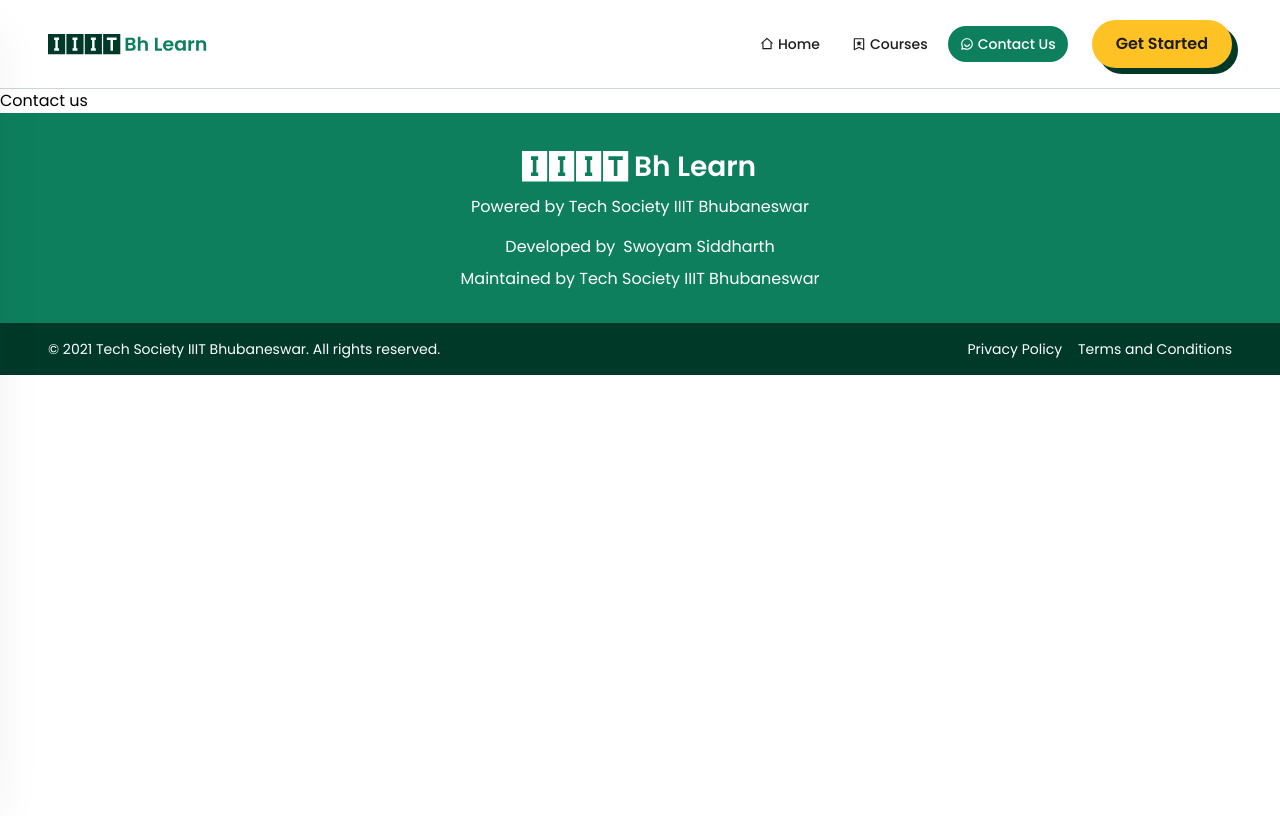
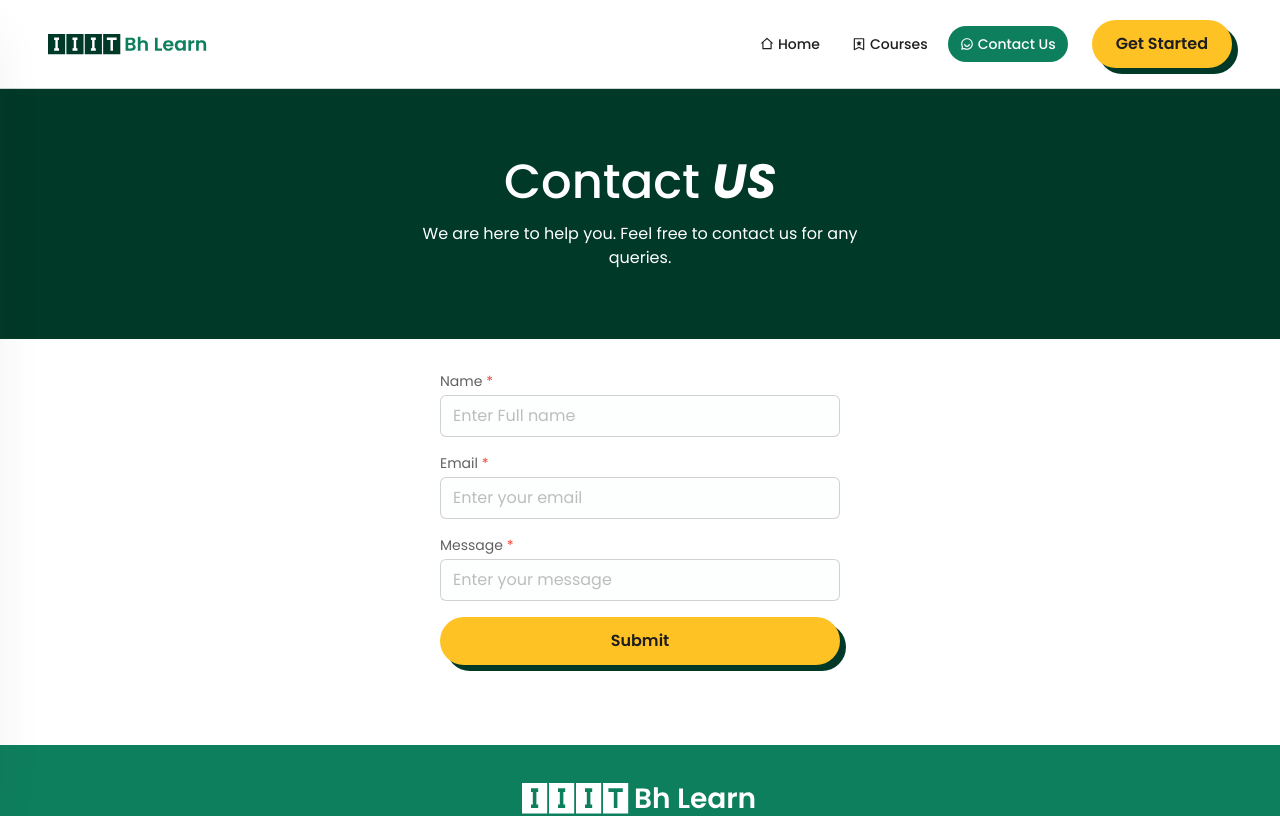
Before and after one commit to SM8UTI/IIIT-BH-Learn, a React (Vite) app: page /contact-us in a window 1280 px wide. Shown: the top 816 px of the page. Built offline with nearby package versions, Linux system fonts and the light colour scheme; no server answers.

Commit message:
update code

```diff
--- a/src/_root/pages/ContactUs.jsx
+++ b/src/_root/pages/ContactUs.jsx
@@ -1,5 +1,225 @@
+/* eslint-disable react/prop-types */
+import { useState } from "react";
+import Wrapper from "../layouts/Wrapper";
+import InputField from "../../components/InputField";
+import PrimaryButton from "../../components/PrimaryButton";
+import { Typography } from "@material-tailwind/react";
+import toast from "react-hot-toast";
+
 const ContactUs = () => {
-  return <div>Contact us</div>;
+  const [data, setData] = useState({
+    subject: "[Contact Us] IIIT-Bh Learn",
+    recipient: "me@swoyam.in",
+    message: "",
+    name: "",
+    email: "",
+  });
+
+  const [errors, setErrors] = useState({
+    apiMsg: "",
+    name: "",
+    email: "",
+    message: "",
+  });
+
+  const [loading, setLoading] = useState(false);
+
+  const validateEmail = (email) => {
+    const re = /^[^\s@]+@[^\s@]+\.[^\s@]+$/;
+    return re.test(email);
+  };
+
+  const handleChange = (e) => {
+    const { id, value } = e.target;
+    setData((prevData) => ({
+      ...prevData,
+      [id]: value,
+    }));
+
+    // Clear the error for this field as the user types
+    setErrors((prevErrors) => ({
+      ...prevErrors,
+      [id]: "",
+    }));
+
+    // Validate fields as the user types
+    switch (id) {
+      case "name":
+        if (value.length < 2) {
+          setErrors((prevErrors) => ({
+            ...prevErrors,
+            name: "Name must be at least 2 characters long",
+          }));
+        }
+        break;
+      case "email":
+        if (!validateEmail(value)) {
+          setErrors((prevErrors) => ({
+            ...prevErrors,
+            email: "Please enter a valid email address",
+          }));
+        }
+        break;
+      case "message":
+        if (value.length < 10) {
+          setErrors((prevErrors) => ({
+            ...prevErrors,
+            message: "Message must be at least 10 characters long",
+          }));
+        }
+        break;
+      default:
+        break;
+    }
+  };
+
+  const handleSubmit = async (e) => {
+    e.preventDefault();
+    setErrors({ apiMsg: "", name: "", email: "", message: "" });
+
+    // Validate all fields before submission
+    let hasErrors = false;
+    if (data.name.length < 2) {
+      setErrors((prevErrors) => ({
+        ...prevErrors,
+        name: "Name must be at least 2 characters long",
+      }));
+      hasErrors = true;
+    }
+    if (!validateEmail(data.email)) {
+      setErrors((prevErrors) => ({
+        ...prevErrors,
+        email: "Please enter a valid email address",
+      }));
+      hasErrors = true;
+    }
+    if (data.message.length < 10) {
+      setErrors((prevErrors) => ({
+        ...prevErrors,
+        message: "Message must be at least 10 characters long",
+      }));
+      hasErrors = true;
+    }
+
+    if (hasErrors) return;
+
+    setLoading(true);
+
+    try {
+      const response = await fetch("https://contact.swoyam.in/send-email", {
+        method: "POST",
+        headers: {
+          "Content-Type": "application/json",
+        },
+        body: JSON.stringify(data),
+      });
+
+      const responseData = await response.json();
+
+      if (!response.ok) {
+        throw new Error(responseData.message || "Failed to send message");
+      }
+
+      // Reset form after successful submission
+      setData({
+        subject: "[Contact Us] IIIT-Bh Learn",
+        recipient: "me@swoyam.in",
+        message: "",
+        name: "",
+        email: "",
+      });
+      toast.success("Message sent successfully!", {
+        duration: 5000,
+        position: "top-center",
+      });
+    } catch (error) {
+      setErrors((prevErrors) => ({
+        ...prevErrors,
+        apiMsg: error.message,
+      }));
+    } finally {
+      setLoading(false);
+    }
+  };
+
+  return (
+    <div className="pb-20">
+      <div className="w-full h-full bg-darkPrimary text-white">
+        <Wrapper>
+          <div className="min-h-[250px] flex flex-col items-center justify-center py-8">
+            <h1 className="text-5xl font-medium text-center font-primary">
+              Contact <span className="italic font-bold">US</span>
+            </h1>
+            <p className="w-full max-w-[500px] mx-auto mt-4 text-center">
+              We are here to help you. Feel free to contact us for any queries.
+            </p>
+          </div>
+        </Wrapper>
+      </div>
+      <div>
+        <Wrapper>
+          <form
+            onSubmit={handleSubmit}
+            className="space-y-4 w-full max-w-[400px] mx-auto mt-8"
+          >
+            <InputField
+              id="name"
+              label="Name"
+              type="text"
+              placeholder="Enter Full name"
+              value={data.name}
+              onChange={handleChange}
+              required
+              error={errors.name}
+            />
+            <InputField
+              id="email"
+              label="Email"
+              type="email"
+              placeholder="Enter your email"
+              value={data.email}
+              onChange={handleChange}
+              required
+              error={errors.email}
+            />
+            <InputField
+              id="message"
+              label="Message"
+              type="textarea"
+              placeholder="Enter your message"
+              value={data.message}
+              onChange={handleChange}
+              required
+              error={errors.message}
+            />
+            <PrimaryButton
+              type="submit"
+              loadingText="Sending..."
+              loading={loading}
+              disabled={
+                loading || Object.values(errors).some((error) => error !== "")
+              }
+              className="w-full"
+            >
+              Submit
+            </PrimaryButton>
+            {errors.apiMsg && <ErrorMessage message={errors.apiMsg} />}
+          </form>
+        </Wrapper>
+      </div>
+    </div>
+  );
 };
 
+const ErrorMessage = ({ message }) => (
+  <div className="w-full mx-auto bg-red-500/5 rounded-full mt-2 px-3 py-2 border-red-500 border">
+    <Typography
+      variant="paragraph"
+      className="text-red-500 text-sm font-primary text-center"
+    >
+      {message}
+    </Typography>
+  </div>
+);
+
 export default ContactUs;
--- a/src/_root/pages/CourseFullDetails.jsx
+++ b/src/_root/pages/CourseFullDetails.jsx
@@ -8,47 +8,76 @@
   RiListIndefinite,
   RiPlayCircleLine,
 } from "react-icons/ri";
-import { useEffect, useLayoutEffect, useState } from "react";
-import usePlayCourse from "../../hook/usePlayCourse";
-
-import sampleVideo from "../../temp/sample.mp4";
+import { useEffect, useLayoutEffect, useState, useCallback } from "react";
+import Cookies from "js-cookie";
 import VideoPlayer from "../../components/VideoPlayer";
+import axios from "axios";
+import { API_URL } from "../../utils/constant";
+import Skeleton from "react-loading-skeleton";
 
 const CourseFullDetails = () => {
-  const { id } = useParams(); // Ensure id is correctly obtained from useParams
-  const [playFile, setPlayFile] = useState(sampleVideo);
+  const [playFile, setPlayFile] = useState("");
+  const { id } = useParams();
+  const { course, loading } = useGetCourse(id);
+  const [videoUrl, setVideoUrl] = useState(null);
+  const [isVideoLoading, setIsVideoLoading] = useState(false);
 
   useLayoutEffect(() => {
     window.scrollTo(0, 0);
   }, []);
 
-  const { course, loading, error, refetch } = useGetCourse(id); // Pass id directly
-  // const {
-  //   play,
-  //   loading: playLoading,
-  //   error: playError,
-  //   refetch: playRefetch,
-  // } = usePlayCourse(id, playFile);
+  useEffect(() => {
+    if (course && course.length > 0) {
+      setPlayFile(course[0]);
+    }
+  }, [course]);
 
-  // useEffect(() => {
-  //   if (course && course.length > 0) {
-  //     setPlayFile(course[0]);
-  //     console.log("CourseFullDetails course:", course[0]);
-  //   }
-  // }, []);
+  const fetchVideo = useCallback(async () => {
+    if (!id || !playFile) {
+      return;
+    }
 
-  if (loading)
-    return (
-      <div className="w-full h-full grid place-content-center min-h-dvh">
-        Loading...
-      </div>
-    );
-  if (error)
-    return (
-      <div className="w-full h-full grid place-content-center min-h-dvh">
-        Error: {error}
-      </div>
-    );
+    // Check if the video URL is already cached in localStorage
+    const cachedVideoUrl = localStorage.getItem(`${id}-${playFile}`);
+    if (cachedVideoUrl) {
+      setVideoUrl(cachedVideoUrl);
+      setIsVideoLoading(false);
+      return;
+    }
+
+    try {
+      setIsVideoLoading(true);
+      const response = await axios.get(
+        `${API_URL}/play?courseName=${id}&fileName=${playFile}`,
+        {
+          responseType: "blob",
+          headers: {
+            Authorization: `Bearer ${Cookies.get("token")}`,
+          },
+        }
+      );
+      const newVideoUrl = URL.createObjectURL(
+        new Blob([response.data], { type: "video/mp4" })
+      );
+      setVideoUrl(newVideoUrl);
+
+      // Cache the video URL in localStorage
+      localStorage.setItem(`${id}-${playFile}`, newVideoUrl);
+      setIsVideoLoading(false);
+    } catch (error) {
+      console.error("Error fetching video:", error);
+      setIsVideoLoading(false);
+    }
+  }, [id, playFile]);
+
+  useEffect(() => {
+    fetchVideo();
+  }, [fetchVideo]);
+
+  const handlePlayFileClick = (item) => {
+    setPlayFile(item);
+    fetchVideo();
+  };
 
   return (
     <div className="w-full h-full min-h-dvh pb-20">
@@ -80,24 +109,45 @@
         </Wrapper>
       </div>
       <Wrapper>
-        <div className="flex flex-col sm:flex-row gap-8 mt-6">
+        <div className="flex flex-col lg:flex-row gap-8 mt-6">
           <div className="w-full flex-1 ">
-            <VideoPlayer videoSrc={playFile} />
+            {isVideoLoading ? (
+              <div className="relative">
+                <Skeleton height={400} width={"full"} />
+                <div className="absolute top-1/2 left-1/2 -translate-x-1/2 -translate-y-1/2 flex flex-col items-center justify-center gap-2">
+                  <RiPlayCircleLine className="text-text text-6xl" />
+                  <p className="text-text w-full max-w-[250px] text-center">
+                    Please wait while the video is loading...
+                  </p>
+                </div>
+                <div>
+                  <h3 className="text-text text-2xl font-semibold mt-4">
+                    {playFile &&
+                      playFile.replace(/^\d+\.\s*/, "").replace(/\.mp4$/, "")}
+                  </h3>
+                </div>
+              </div>
+            ) : (
+              <VideoPlayer videoSrc={videoUrl} />
+            )}
           </div>
-          <div className="w-full max-w-[400px]">
-            <h4 className="text-xl font-semibold text-darkPrimary mb-8">
+          <div className="w-full lg:max-w-[400px]">
+            <h4 className="text-xl font-semibold text-darkPrimary mb-4">
               Lessons List
             </h4>
             <div>
               {loading ? (
-                <div>loading...</div>
+                <div>Loading...</div>
               ) : (
-                <div className="flex flex-col gap-4  h-[calc(100dvh_-_200px)] overflow-hidden overflow-y-scroll">
+                <div className="flex flex-col w-full gap-4 lg:h-[calc(100dvh_-_100px)] overflow-hidden overflow-y-scroll">
                   {Array.isArray(course) && course.length > 0 ? (
                     course.map((item, index) => (
                       <div
                         key={index}
-                        className="flex flex-row items-center gap-2 bg-background p-4 text-text rounded-lg cursor-pointer"
+                        className={`flex flex-row w-full items-center gap-2 bg-background p-4 text-text rounded-lg cursor-pointer ${
+                          playFile === item ? "bg-darkPrimary text-white" : ""
+                        }`}
+                        onClick={() => handlePlayFileClick(item)}
                       >
                         <div className="size-[40px] shrink-0 rounded-full grid place-content-center bg-darkPrimary text-white text-xl">
                           <RiPlayCircleLine />
--- a/src/_root/pages/Courses.jsx
+++ b/src/_root/pages/Courses.jsx
@@ -9,7 +9,7 @@
 import Skeleton from "react-loading-skeleton";
 
 const Courses = () => {
-  const { courses, loading, error, refetch } = useCourses();
+  const { courses, loading } = useCourses();
   const navigate = useNavigate();
   const token = Cookies.get("token");
   return (
--- a/src/hook/usePlayCourse.jsx
+++ /dev/null
@@ -1,50 +0,0 @@
-import { useState, useEffect, useCallback } from "react";
-import { API_URL } from "../utils/constant";
-import axios from "axios";
-import Cookies from "js-cookie";
-
-const usePlayCourse = (id, file) => {
-  const [play, setPlay] = useState(null);
-  const [loading, setLoading] = useState(false);
-  const [error, setError] = useState(null);
-
-  const fetch = useCallback(async () => {
-    if (!id || !file) {
-      setError("Course ID and file name are required");
-      return;
-    }
-
-    setLoading(true);
-    setError(null);
-
-    try {
-      console.log("Play course:", id, file);
-
-      const token = Cookies.get("token");
-      const response = await axios.get(`${API_URL}/play`, {
-        params: { courseName: id, fileName: file },
-        headers: { Authorization: `Bearer ${token}` },
-      });
-
-      setPlay(response.data);
-      console.log("Play response:", response);
-    } catch (err) {
-      console.error("Fetch play error:", err);
-      setError(
-        err.response?.data?.message ||
-          err.message ||
-          "An error occurred while fetching the course"
-      );
-    } finally {
-      setLoading(false);
-    }
-  }, [id, file]);
-
-  useEffect(() => {
-    fetch();
-  }, [fetch]);
-
-  return { play, loading, error, refetch: fetch };
-};
-
-export default usePlayCourse;
```
Also changed, not shown: src/hook/useGetCourse.jsx (+10 -4 lines), vercel.json (added).
